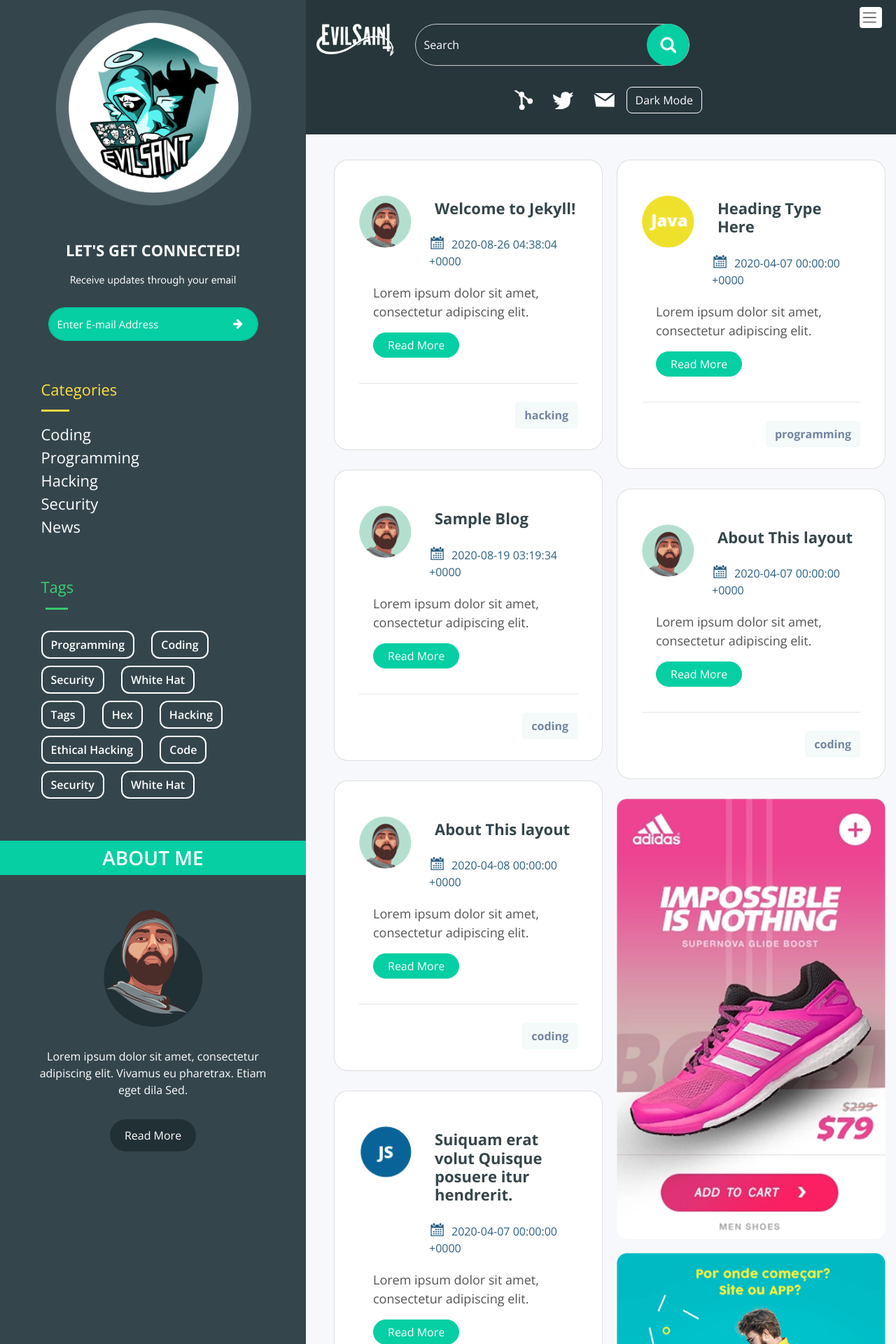
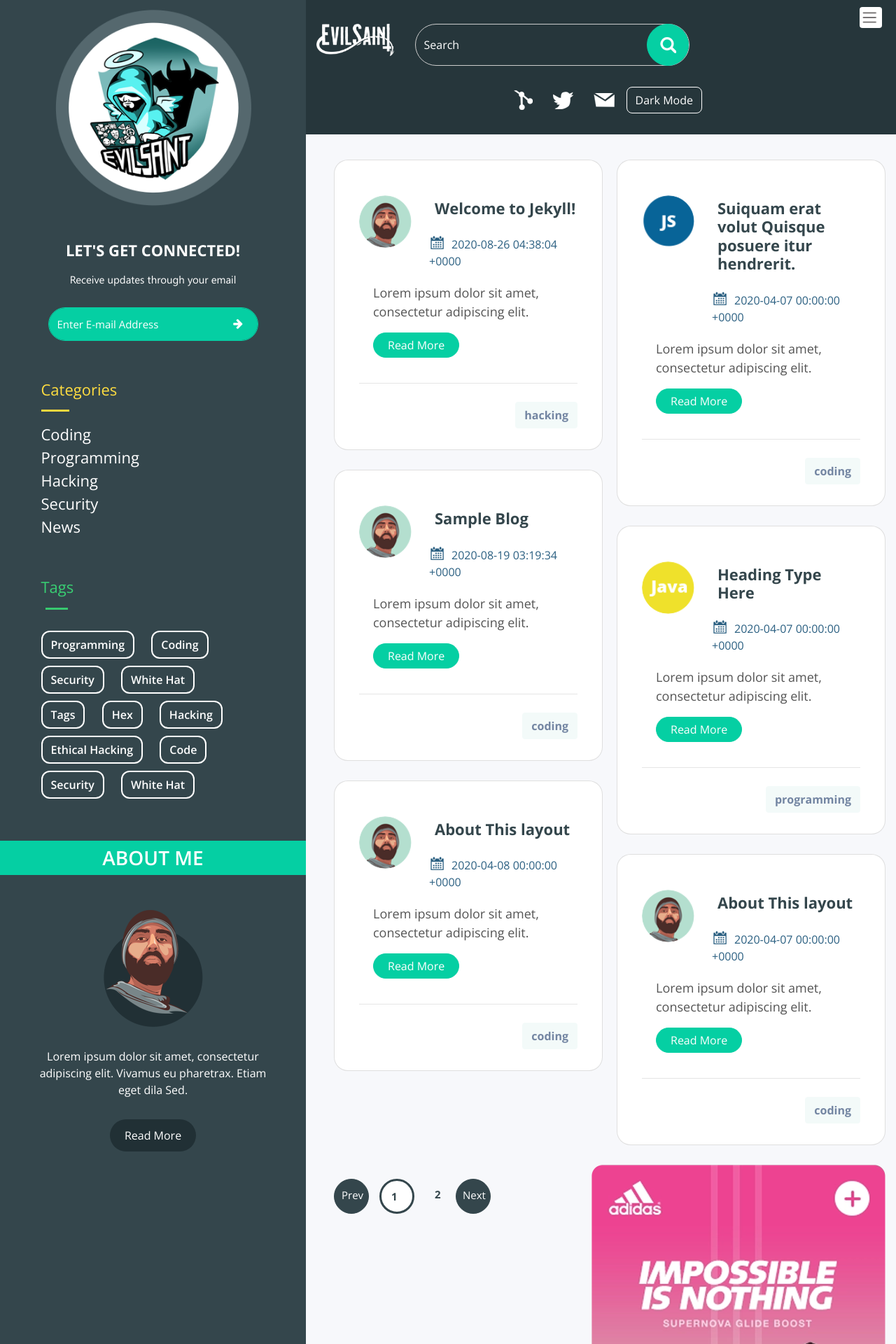
Before and after one commit to cleverberry/evilsaint, a Jekyll site: the page built from index.html, in a window 1280 px wide. Shown: the top 1920 px of the page at 70% size. Built offline with Jekyll 4.4.1, drawn with Linux system fonts in a browser that asks for light colours; nearby versions of some CDN libraries; the list of posts is cut into pages by our own code.

Commit message:
Add div for ads

```diff
--- a/_layouts/default.html
+++ b/_layouts/default.html
@@ -162,12 +162,10 @@
               <ul id="results-container"></ul>
             </h1>
             <div class="card-columns">
+               {{content}}
+            </div>
 
-              <!-- <div class="card"> -->
-              {{content}}
-              <!-- </div> -->
-
-
+            <div class="ads">
               <img class="img-adidas" src="{{site.baseurl}}/assets/images/adidas.png" alt=""
                 style="max-width: 420px; width: 100%; display: block;" />
               <img class="img-por" src="{{site.baseurl}}/assets/images/por1.png" alt=""
```
